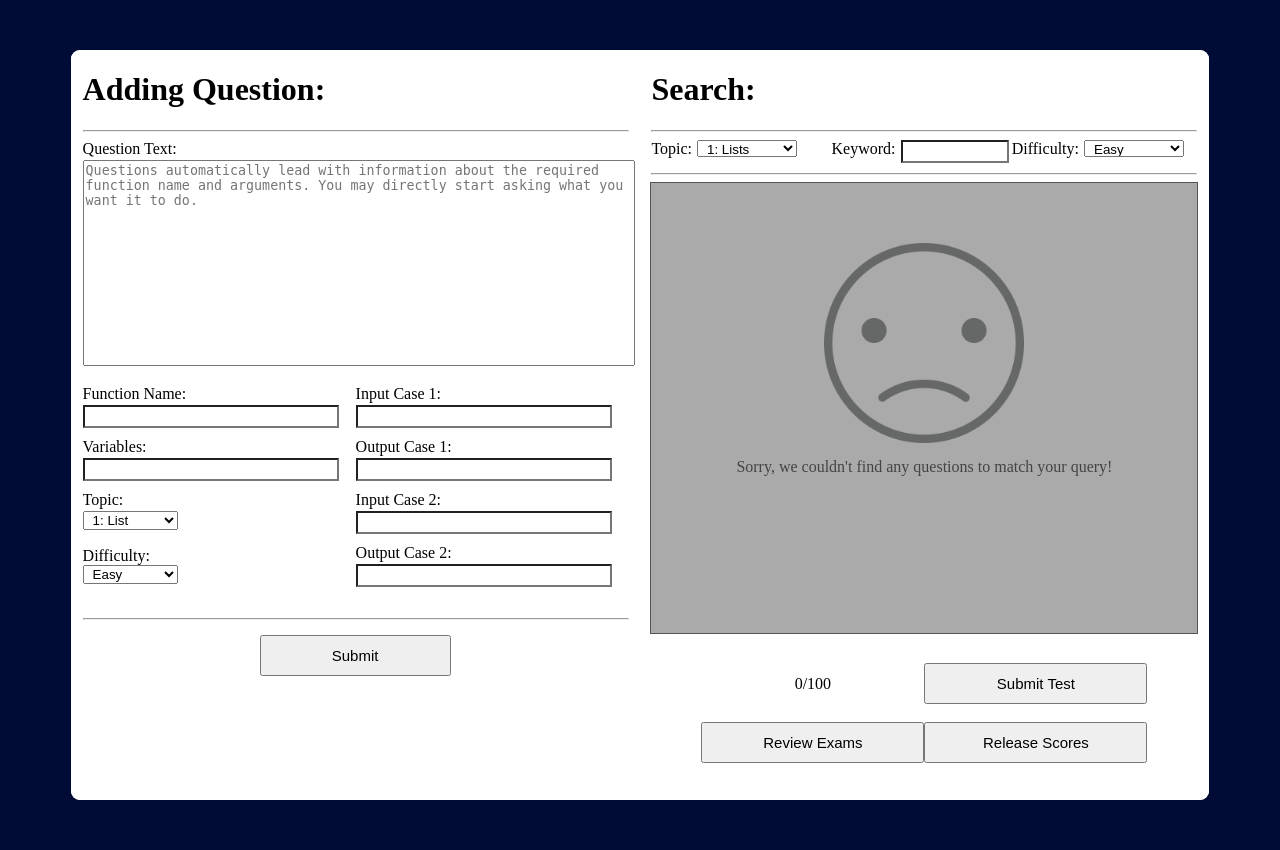
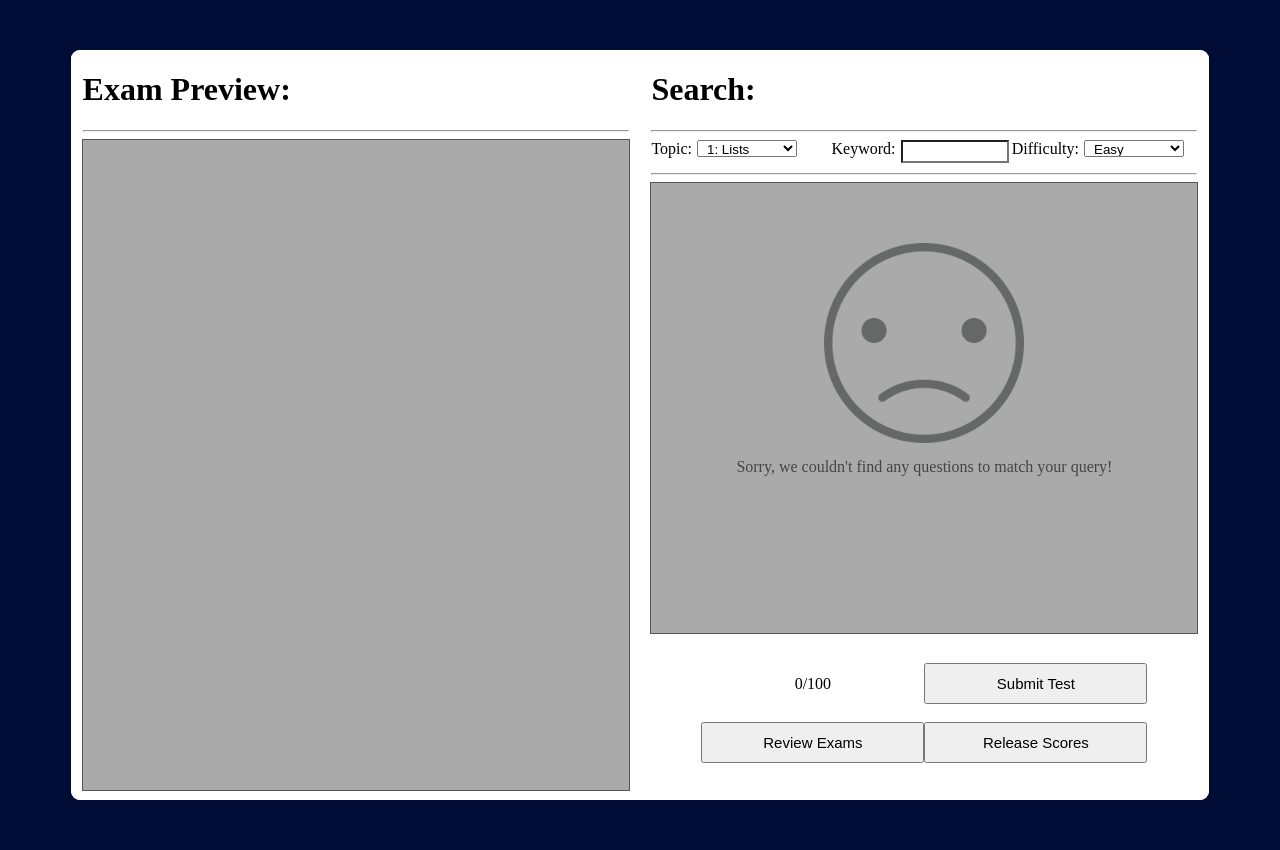
Before and after one commit to JaimeNufio/CS490FrontEnd, a PHP site: page /teacherSearch.html in a window 1280 px wide. Run offline with PHP 8.4, Linux system fonts and the light colour scheme.

Commit message:
some fixes, I hope

```diff
--- a/script.js
+++ b/script.js
@@ -42,9 +42,9 @@ function login(){
 
 	if (this.readyState == 4 && this.status == 200) {
 		let r = ""+this.response;
-		if (r == " instructor" || r == " student"){
+		if (r == "instructor" || r == "student"){
 			result.style.color="#31c55a";
-			if (r == " instructor"){
+			if (r == "instructor"){
 				result.innerHTML+="Login valid, Redirecting.\n";
 				window.location.href = "./teacherSearch.html";
 			}else{
@@ -145,9 +145,9 @@ function ButtonStateHandler(button) {
 
 			console.log("QuestionName:");
 			console.log(questionName);
-			console.log("adding following to functionList");
-			console.log(theObject['questions'][questionName]);
-			functionList.push(theObject['questions'][questionName]);
+		//	console.log("adding following to functionList");
+		//	console.log(theObject['questions'][questionName]);
+		//	functionList.push(theObject['questions'][questionName]);
 			functionListName.push(questionName);
 
 			total-=-val;
@@ -268,9 +268,10 @@ function createJSONQuestionQuery(){
 	xhttp.onreadystatechange = function() {
 
 		if (this.readyState == 4 && this.status == 200) {
-			if (this.response == " no results"){
+			if (this.response == "no results"){
 				failToFind();
 			}else{
+				console.log("Not empty");
 				console.log(this.response);
 				theObject = JSON.parse(this.response);
 				CreateListForTeacher(); //Redraw the list based on new Query
@@ -441,21 +442,21 @@ function createExam(){
 	var examOut = {"questions":{}};
 
 	for (let i = 0;i<functionList.length;i++){
-		console.log(i);
-		console.log(functionList[i]);
-		console.log(theObject[functionList[i]]);
+	//	console.log(i);
+	//	console.log(functionList[i]);
+	//	console.log(theObject[functionList[i]]);
 
 		let key = functionList[i];
-		examOut['questions'][functionListName[i]] = functionList[i];
+		examOut['questions'][functionListName[i]] = examOut['points'];
 	}
 
-	examOut['points'] = functionWorth;
+	//examOut['points'] = functionWorth;
 	console.log(examOut);
 
 	return examOut;
 }
 
-//Submit exam as completely built to the DB
+//SUBMIT BUILT EXAM (TEACHERSEARCH UPLOAD)
 function submitExam(){
 	if (total != 100){
 		return;
@@ -637,7 +638,7 @@ function SubmitFinishedExam(){
 
   xhttp.onreadystatechange = function() {
 	if (this.readyState == 4 && this.status == 200) {
-		if (this.response == " student"){
+		if (this.response == "student"){
 			console.log("exam qs:");
 			console.log(exam['questions']);
 			//TODO JSON not working, answers not displayed, not being built
--- a/style.css
+++ b/style.css
@@ -405,6 +405,11 @@ input,button{
   height:200px;
 }
 
+.preview{
+  height:650px;
+  width:100%;
+}
+
 /*
 input{
   display: block;
--- a/teacherSearch.html
+++ b/teacherSearch.html
@@ -10,11 +10,11 @@
         <div id="leftpannel"> <!-- This is the start of the Input  -->
          <!-- <div class="title">
             <div class="set">Topic Here</div>
-            <div class="set">Difficulty</div>
-            <div class="set">Keyword</div>
           </div>
           <hr>-->
-          <div class="pannel">
+
+          <!--Adding Question TODO: Fix input opts, primarily the 'cases' expander-->
+          <div class="pannel" style="display:none">
             <div class="title">
               <h1 class="left">Adding Question: </h1>
               <hr>
@@ -96,12 +96,8 @@
                   </div>
                   <input id="out1" type="text" class="leftdiv select">
                   </input>
-                </div>
-                <br>
-                <div class="option">
-                  <div class="selectheading">
-                    Input Case 2:
-                  </div>
+                </di
+              </div>
                   <input id="in2" type="text" class="leftdiv select">
                   </input>
                 </div>
@@ -125,6 +121,17 @@
             </div>
 
           </div>
+
+          <div class="pannel" style="display:block">
+            <div class="title">
+              <h1 class="left">Exam Preview: </h1>
+              <hr>
+            </div>
+            <div id="examBuilder"class="preview scroll">
+
+            </div>
+        </div>
+
 
         </div>
         <div id="rightpannel">
@@ -197,7 +204,7 @@
             <div class="box">
               <div id="total" style="text-align: center;padding:auto;line-height:41px">0/100</div>
             </div>
-            <div class="box"><button onclick="submitExam()">Submit Test</button></div>
+            <div class="box"><button onclick="submitBuiltExam()">Submit Test</button></div>
           </div>
           <br>
           <div style="margin:0 50px 0 50px">
```
Also changed, not shown: 17 other files.
